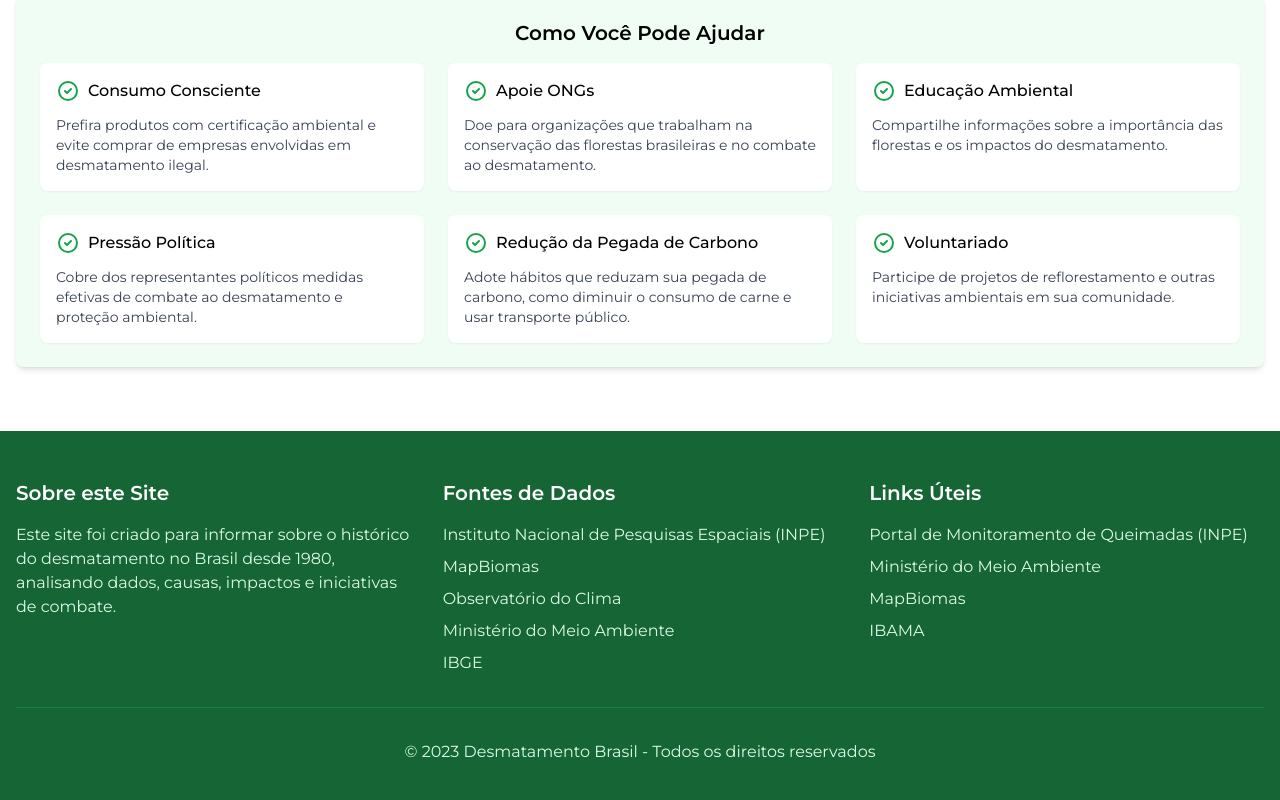
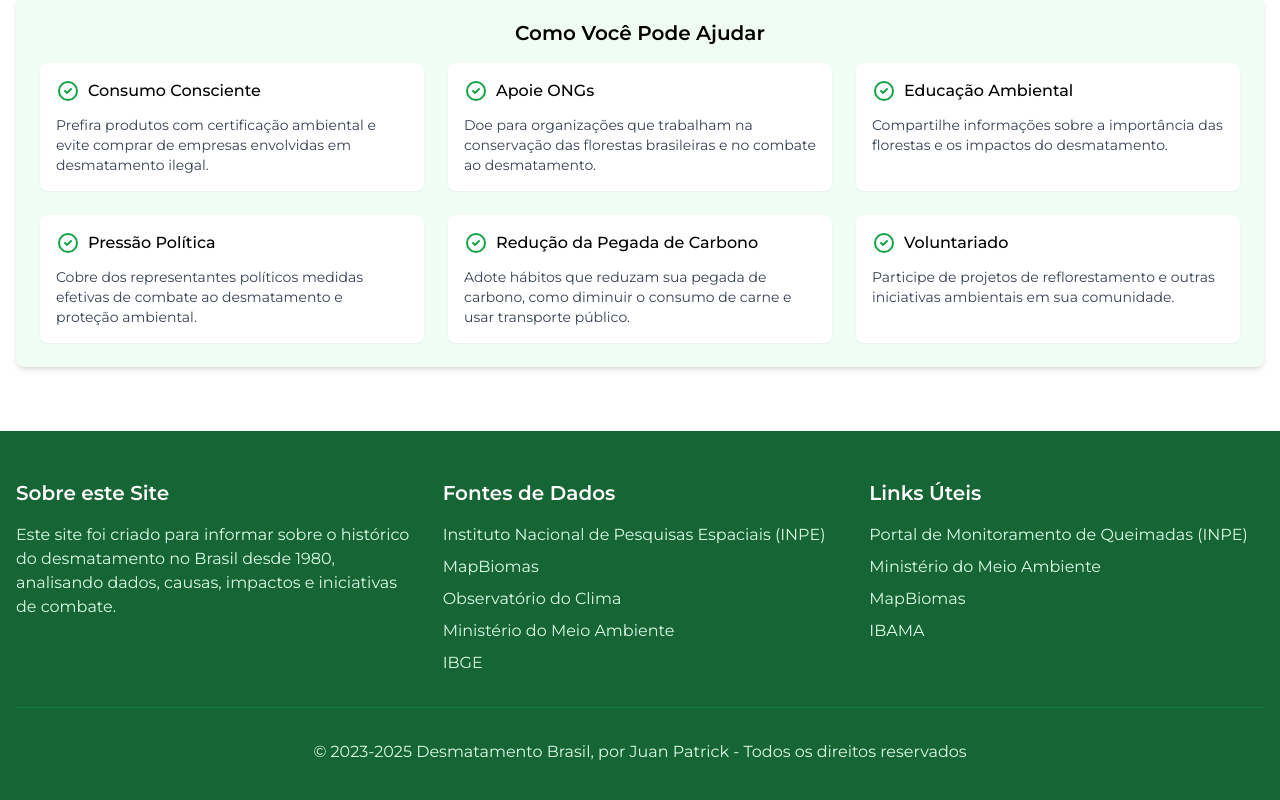
Before and after one commit to Juanzev/savethetreeF, a plain HTML site: page DesmatamentoH.html in a window 1280 px wide. Shown: the part 6440-7240 px from the top of the page. Drawn offline with nearby package versions, Linux system fonts and the light colour scheme.

Commit message:
Update DesmatamentoH.html

```diff
--- a/DesmatamentoH.html
+++ b/DesmatamentoH.html
@@ -713,7 +713,7 @@
             </div>
 
             <div class="mt-8 pt-8 border-t border-green-700 text-center text-green-100">
-                <p>&copy; 2023 Desmatamento Brasil - Todos os direitos reservados</p>
+                <p>&copy; 2023-2025 Desmatamento Brasil, por Juan Patrick - Todos os direitos reservados</p>
             </div>
         </div>
     </footer>
```
